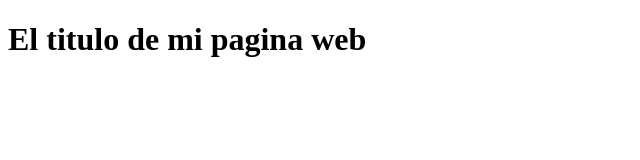
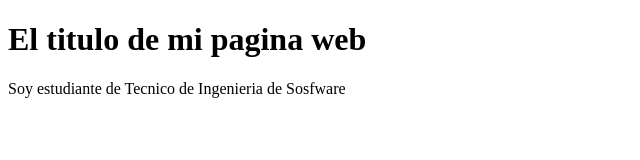
Before and after one commit to OsvaldoFlores93/SEMINARIO_GIT_GITHUB, a plain HTML site: page index.html in a window 1280 px wide. Shown: the whole page, without its empty margins (0-640 px from the left). Drawn offline with Linux system fonts and the light colour scheme.

Commit message:
Agregue un parrafo sobre mi

```diff
--- a/index.html
+++ b/index.html
@@ -7,5 +7,9 @@
 </head>
 <body>
     <h1>El titulo de mi pagina web</h1>
+
+    <p>
+        Soy estudiante de Tecnico de Ingenieria de Sosfware
+    </p>
 </body>
 </html>
```
